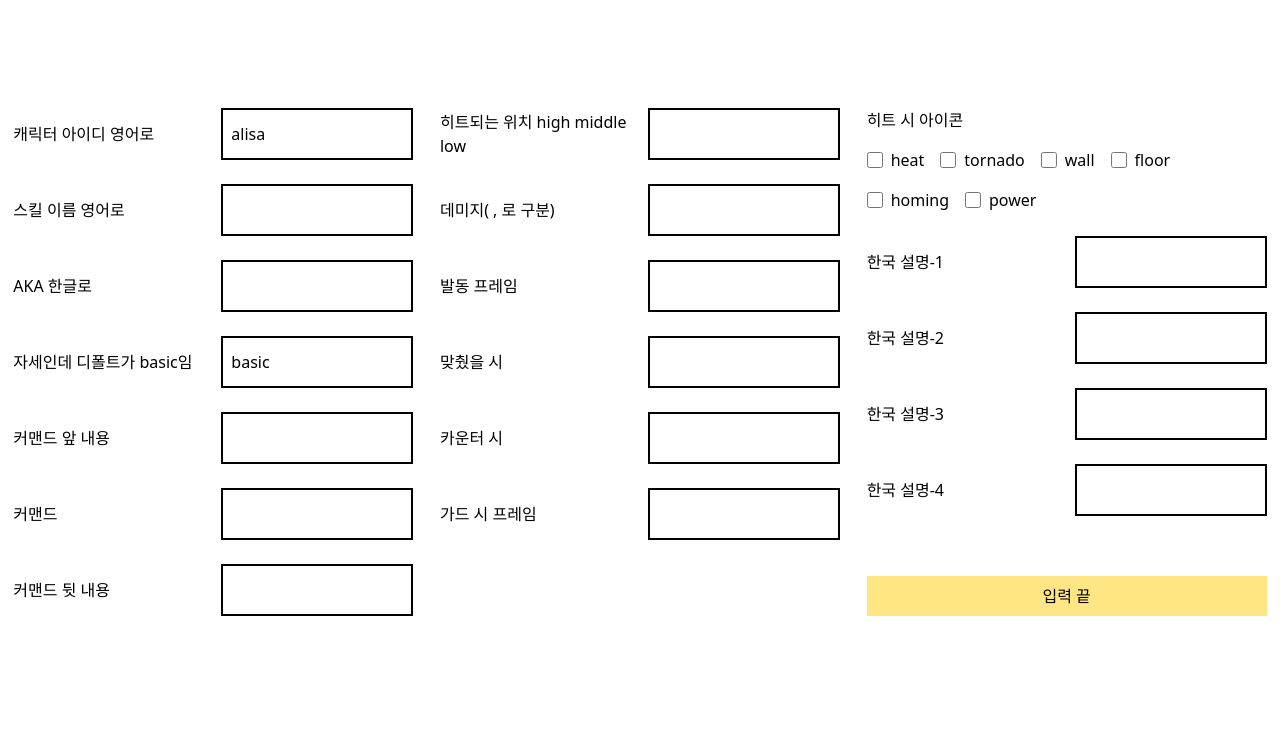
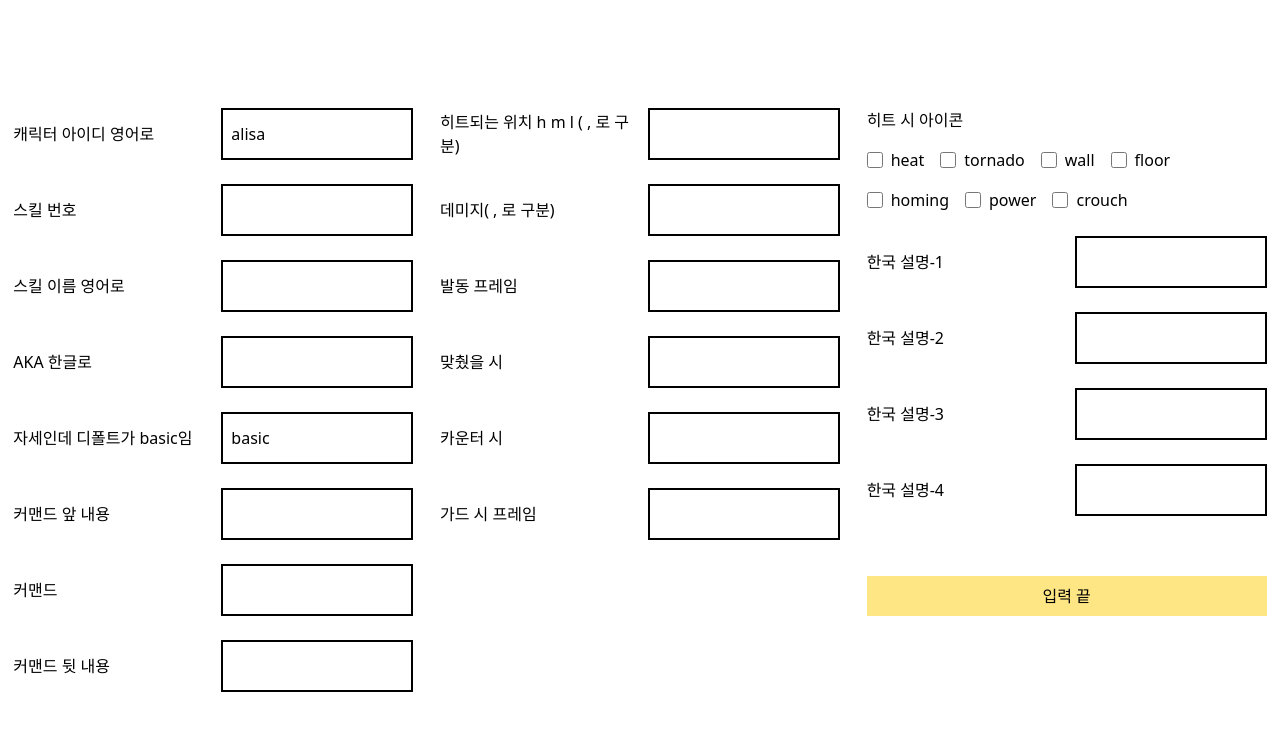
Before and after one commit to DoggySummer/very-beginning, a Next.js app: page / in a window 1280 px wide. Shown: the top 730 px of the page. Built offline with nearby package versions, Linux system fonts and the light colour scheme.

Commit message:
데이터 수정정

```diff
--- a/app/page.tsx
+++ b/app/page.tsx
@@ -8,6 +8,7 @@ export default function Home() {
   const [form, setForm] = useState({})
   const [character_name, setCharacter_name] = useState('alisa')
   const [skill_name, setSkill_name] = useState('')
+  const [skill_number, setSkill_number] = useState('')
   const [aka_kor, setAka_kor] = useState('')
   const [posture, setPosture] = useState('basic')
   const [prefix, setPrefix] = useState('')
@@ -30,6 +31,7 @@ export default function Home() {
     floor: false,
     homing: false,
     power: false,
+    crouch: false,
   })
 
   const makeDmgArray = (value: string) => {
@@ -74,6 +76,7 @@ export default function Home() {
     const formData = {
       character_name,
       skill_name,
+      skill_number,
       aka_kor,
       posture,
       prefix,
@@ -107,6 +110,36 @@ export default function Home() {
       const result = await response.json()
       console.log('전송 성공:', result)
       alert('데이터가 성공적으로 전송되었습니다')
+
+      // 모든 state 초기화
+      setCharacter_name('alisa')
+      setSkill_name('')
+      setSkill_number('')
+      setAka_kor('')
+      setPosture('basic')
+      setPrefix('')
+      setCommand([])
+      setSuffix('')
+      setHit_position([])
+      setDmg([])
+      setStart('')
+      setHit('')
+      setCounter('')
+      setGuard('')
+      setDescription_1_kor('')
+      setDescription_2_kor('')
+      setDescription_3_kor('')
+      setDescription_4_kor('')
+      setHitIcons({
+        heat: false,
+        tornado: false,
+        wall: false,
+        floor: false,
+        homing: false,
+        power: false,
+        crouch: false,
+      })
+
     } catch (error) {
       console.error('전송 오류:', error)
       alert('데이터 전송 중 오류가 발생했습니다')
@@ -124,6 +157,16 @@ export default function Home() {
             className='py-3 border-2 pl-2 w-48 block '
             value={character_name}
             onChange={(e) => setCharacter_name(e.target.value)}
+          />
+        </div>
+        <div className='flex flex-row items-center gap-4 my-3  justify-between'>
+          <div className=''>스킬 번호</div>
+          <input
+            type='text'
+            name='skill_number'
+            className='py-3 border-2 pl-2 w-48 block'
+            value={skill_number}
+            onChange={(e) => setSkill_number(e.target.value)}
           />
         </div>
         <div className='flex flex-row items-center gap-4 my-3  justify-between'>
@@ -189,7 +232,7 @@ export default function Home() {
       </div>
       <div className='mx-auto w-[400px] flex flex-col'>
         <div className='flex flex-row items-center gap-4 my-3  justify-between'>
-          <div className=''>히트되는 위치 high middle low</div>
+          <div className=''>히트되는 위치 h m l ( , 로 구분)</div>
           <input
             type='text'
             name='hit_position'
```
